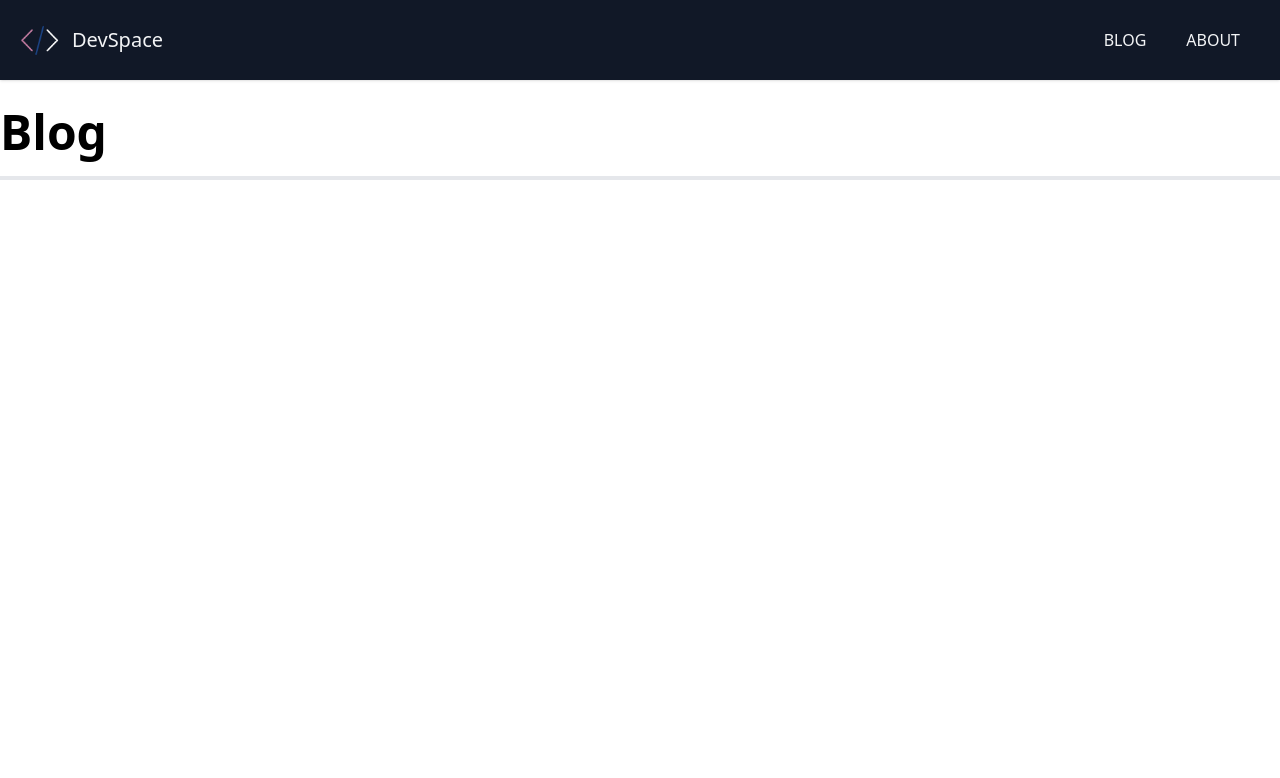
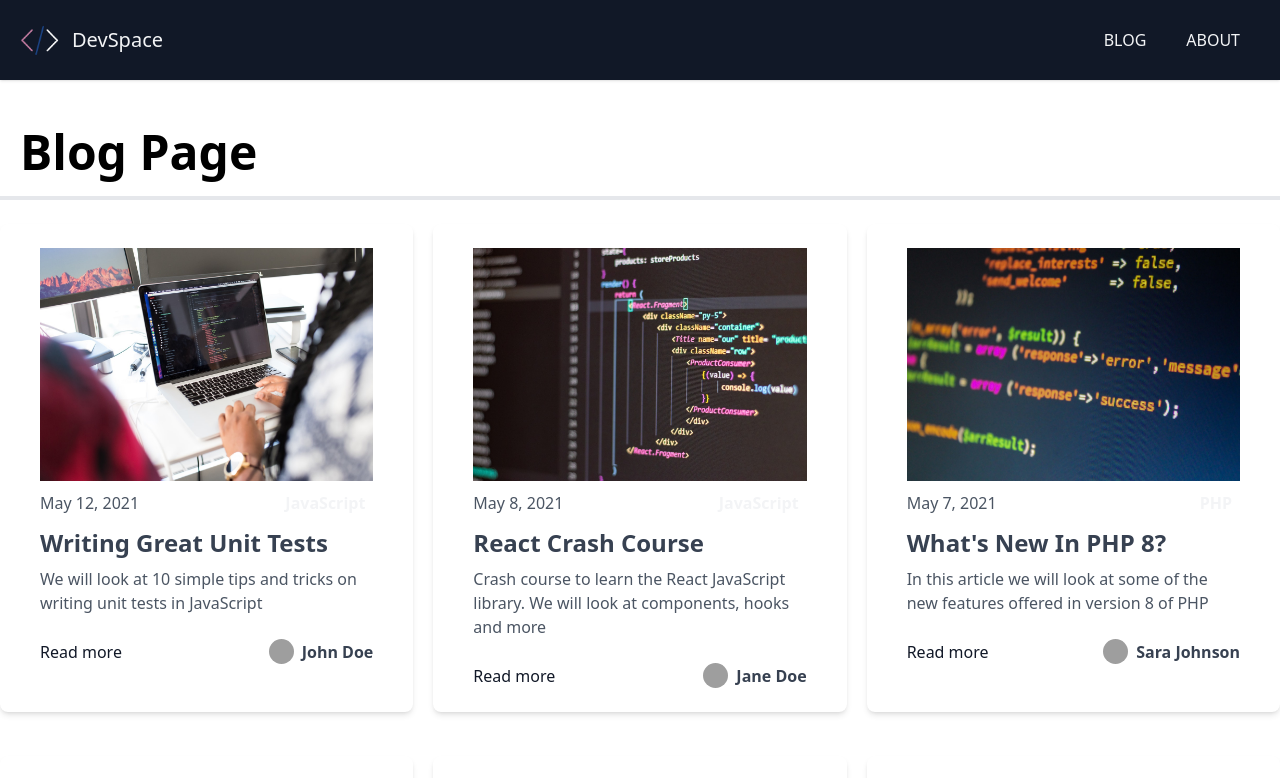
Before and after one commit to Mattgh91/static-markdown-blog, a Next.js app: page /blog in a window 1280 px wide. Shown: the top 778 px of the page. Built offline with nearby package versions, Linux system fonts and the light colour scheme; grey boxes are pictures that could not be loaded.

Commit message:
Set up Blog post cards/listing; implement the SLUG template for individual blog posts (getStaticPaths), and getStaticProps

```diff
--- /dev/null
+++ b/components/CategoryLabel.jsx
@@ -0,0 +1,19 @@
+import Link from 'next/link';
+
+export default function CategoryLabel({ children }) {
+    const colorKey = {
+        JavaScript: 'yellow',
+        CSS: 'blue',
+        Python: 'green',
+        PHP: 'purple',
+        Ruby: 'red',
+    };
+
+    return (
+        <div className={`px-2 py-1 bg-${colorKey[children]}-600 text-gray-100 font-bold rounded`}>
+            <Link href={`/blog/category/${children.toLowerCase()}`}>
+                <a>{children}</a>
+            </Link>
+        </div>
+    )
+}
--- /dev/null
+++ b/components/Post.jsx
@@ -0,0 +1,43 @@
+import Link from 'next/link';
+import Image from 'next/image';
+import CategoryLabel from '@/components/CategoryLabel';
+
+export default function Post({ post }) {
+    return (
+        <div className="w-full px-10 py-6 bg-white rounded-lg shadow-md mt-6">
+            <Image src={post.frontMatter.cover_image} width={600} height={420} />
+
+            <div className="flex justify-between items-center">
+                <span className="font-light text-gray-600">{post.frontMatter.date}</span>
+                <CategoryLabel>{post.frontMatter.category}</CategoryLabel>
+            </div>
+
+            <div className="mt-2">
+                <Link href={`/blog/${post.slug}`}>
+                    <a className="text-2xl text-gray-700 font-bold hover:underline">
+                        {post.frontMatter.title}
+                    </a>
+                </Link>
+                <p className="mt-2 text-gray-600">
+                    {post.frontMatter.excerpt}
+                </p>
+            </div>
+
+            <div className="flex justify-between items-center mt-6">
+                <Link href={`/blog/${post.slug}`}>
+                    <a className="text-gray-900 hover:text-blue-600">Read more</a>
+                </Link>
+                <div className="flex items-center">
+                    <Image
+                        src={post.frontMatter.author_image}
+                        width={25}
+                        height={25}
+                        alt=""
+                        className="object-cover rounded-full"
+                    />
+                    <h3 className="text-gray-700 ml-2 font-bold">{post.frontMatter.author}</h3>
+                </div>
+            </div>
+        </div>
+    )
+}
--- /dev/null
+++ b/next.config.js
@@ -0,0 +1,5 @@
+module.exports = {
+    images: {
+        domains: ["randomuser.me"]
+    }
+}
--- /dev/null
+++ b/pages/blog/[slug].jsx
@@ -0,0 +1,62 @@
+import Layout from '@/components/Layout';
+import fs from 'fs';
+import path from 'path';
+import matter from 'gray-matter';
+
+export default function BlogPostPage({
+    frontmatter: {
+        title,
+        category,
+        date,
+        cover_image: coverImage,
+        author,
+        author_image: authorImage,
+    },
+    content,
+    slug,
+}) {
+    return (
+        <Layout>
+            <h1 className="text-5xl border-b-4 p-5 font-bold">{title}</h1>
+            {content}
+        </Layout>
+    )
+}
+
+// Generate the dynamic paths /blog/blog-name
+export async function getStaticPaths() {
+    const files = fs.readdirSync(path.join('posts'));
+
+    const paths = files.map(file => {
+        return {
+            params: {
+                slug: file.replace('.md', '')
+            }
+        }
+    });
+
+    console.log({ paths });
+
+    return {
+        paths,
+        fallback: false,
+    }
+}
+
+// send props to BlogPostPage
+export async function getStaticProps({
+    params: {
+        slug,
+    }
+}) {
+    const markdownWithMeta = fs.readFileSync(path.join('posts', `${slug}.md`), 'utf-8');
+    const { data: frontmatter, content } = matter(markdownWithMeta);
+
+    return {
+        props: {
+            frontmatter,
+            content,
+            slug,
+        }
+    }
+}
--- a/pages/blog/index.js
+++ b/pages/blog/index.js
@@ -1,9 +1,42 @@
+import fs from 'fs';
+import path from 'path';
+import matter from 'gray-matter';
 import Layout from '@/components/Layout';
+import Post from '@/components/Post';
+import { sortByDate } from '@/utils/index';
 
-export default function About() {
+export default function BlogPage({ posts }) {
     return (
-        <Layout title="Blog">
-            <h1 className="text-5xl border-b-4 pb-5 font-bold">Blog</h1>
+        <Layout>
+            <h1 className='text-5xl border-b-4 p-5 font-bold'>Blog Page</h1>
+            <div className='grid md:grid-cols-2 lg:grid-cols-3 gap-5'>
+                {posts.map((post, index) => (
+                    <Post key={index} post={post} />
+                ))}
+            </div>
         </Layout>
     )
 }
+
+export async function getStaticProps() {
+    const files = fs.readdirSync(path.join('posts'));
+
+    const posts = files.map(file => {
+        const slug = file.replace('.md', '');
+
+        const markdownWithMeta = fs.readFileSync(path.join('posts', file), 'utf-8');
+
+        const { data: frontMatter } = matter(markdownWithMeta);
+
+        return {
+            slug,
+            frontMatter,
+        }
+    });
+
+    return {
+        props: {
+            posts: posts.sort(sortByDate),
+        }
+    }
+}
--- a/pages/index.js
+++ b/pages/index.js
@@ -1,15 +1,26 @@
 import fs from 'fs';
 import path from 'path';
 import matter from 'gray-matter';
-import Layout from "@/components/Layout"
+import Link from 'next/link';
+import Layout from '@/components/Layout';
+import Post from '@/components/Post';
+import { sortByDate } from '@/utils/index';
 
 export default function HomePage({ posts }) {
-    console.log(posts);
     return (
         <Layout>
-            <h1 className="text-3xl font-bold underline">
-                Welcome to <a href="https://nextjs.org">Next.js!</a>
-            </h1>
+            <h1 className='text-5xl border-b-4 p-5 font-bold'>Latest Posts</h1>
+            <div className='grid md:grid-cols-2 lg:grid-cols-3 gap-5'>
+                {posts.map((post, index) => (
+                    <Post key={index} post={post} />
+                ))}
+            </div>
+
+            <Link href='/blog'>
+                <a className='block text-center border border-gray-500 text-gray-800 rounded-md py-4 my-5 transition duration-500 ease select-none hover:text-white hover:bg-gray-900 focus:outline-none focus:shadow-outline w-full'>
+                    All Posts
+                </a>
+            </Link>
         </Layout>
     )
 }
@@ -32,7 +43,7 @@ export async function getStaticProps() {
 
     return {
         props: {
-            posts,
+            posts: posts.sort(sortByDate).slice(0, 6),
         }
     }
 }
--- /dev/null
+++ b/utils/index.js
@@ -0,0 +1,3 @@
+export const sortByDate = (a, b) => {
+    return new Date(b.frontMatter.date) - new Date(a.frontMatter.date);
+};
```
Also changed, not shown: posts/manage-react-state-with-xstate.md (deleted, +0 -63 lines), public/images/posts/img8.jpg (added).
